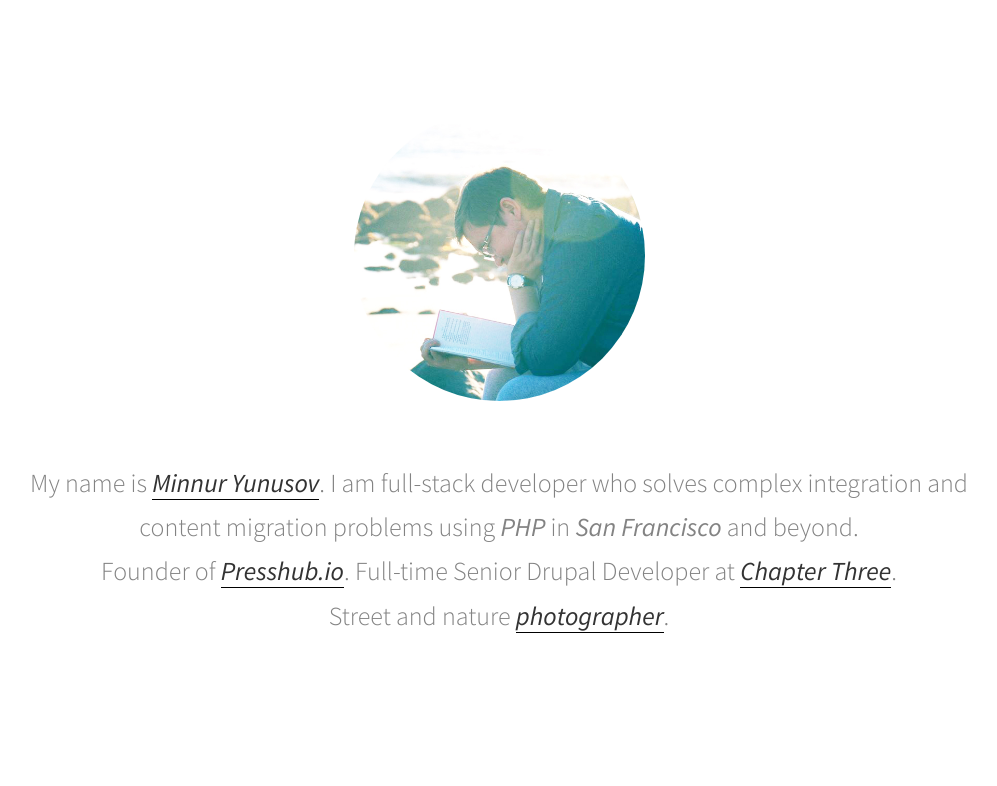
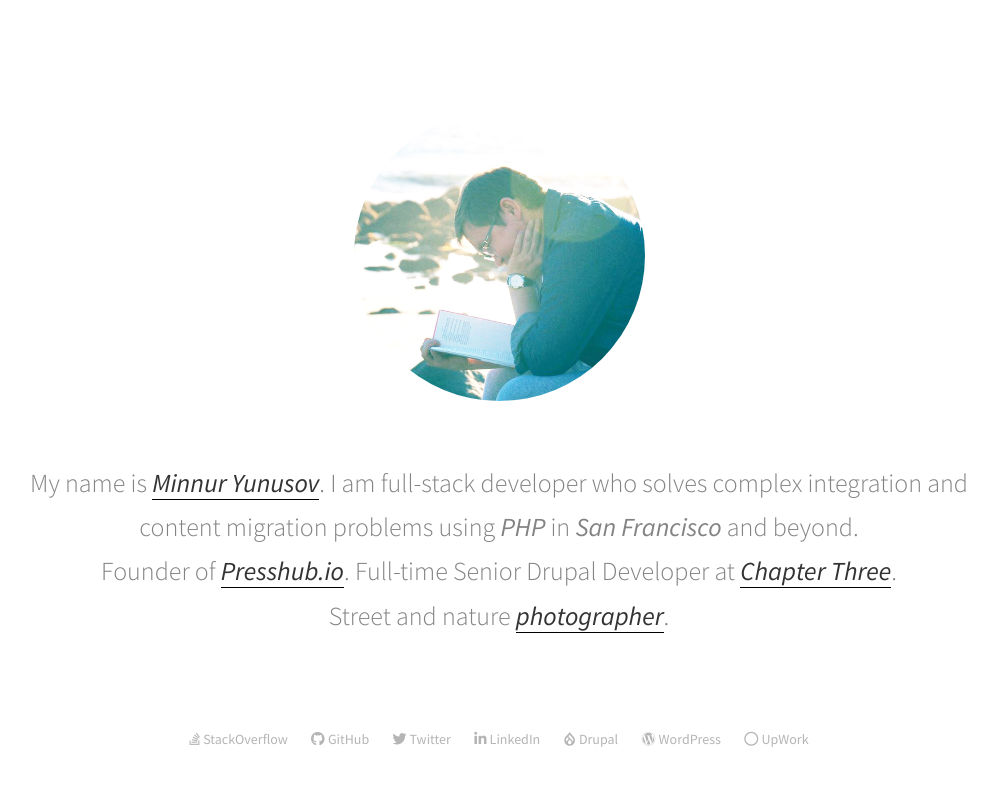
Before and after one commit to minnur/minnur.github.io, a plain HTML site: page index.html in a window 1280 px wide. Shown: the whole page, without its empty margins (141-1138 px from the left). Drawn offline with nearby package versions, Linux system fonts and the light colour scheme.

Commit message:
Add social links.

```diff
--- a/css/styles.css
+++ b/css/styles.css
@@ -70,6 +70,28 @@
   border-top-right-radius: 50% 50%;
   border-bottom-right-radius: 50% 50%;
   border-bottom-left-radius: 50% 50%;
+}
+
+section.social-wrapper .section-inner {
+  padding: 40px 0 0px;
+}
+
+section.social-wrapper .link {
+  display: inline-block;
+  margin: 5px;
+}
+
+section.social-wrapper .link a,
+section.social-wrapper .link .fa {
+  color: #b5b5b5;
+  font-size: 12px;
+  text-decoration: none;
+  border-bottom: none;
+}
+
+section.social-wrapper .link a:hover,
+section.social-wrapper .link .fa:hover {
+  color: #565656;
 }
 
 /* This is the default Tooltipster theme (feel free to modify or duplicate and create multiple themes!): */
@@ -329,7 +351,6 @@
   opacity: 0;
 }
 
-
 /* CSS transition for when contenting is changing in a tooltip that is still open. The only properties that will NOT transition are: width, height, top, and left */
 .tooltipster-content-changing {
   opacity: 0.5;
@@ -346,6 +367,7 @@
   background: #2a2a2a;
   color: #fff;
 }
+
 .tooltipster-minnur .tooltipster-content {
   font-family: 'Courier', monospace;
   font-size: 14px;
@@ -366,6 +388,15 @@
   section.picture-wrapper .section-inner {
     padding: 10px 0 10px;
   }
+
+  section.social-wrapper .section-inner {
+    padding: 0px 0 0px;
+  }
+
+  section.social-wrapper .link {
+    display: block;
+    margin: 5px;
+  }
 }
 
 @media only screen and (min-width: 570px) and (max-width: 768px) {
@@ -385,6 +416,10 @@
     font-size: 18px;
     width: 75%; }
 
+  section.social-wrapper .section-inner {
+    padding: 20px 0 0px;
+  }
+
   section.picture-wrapper .picture {
     width: 20%;
   }
@@ -399,4 +434,13 @@
   section.picture-wrapper .picture {
     width: 30%;
   }
+
+  section.social-wrapper .link {
+    margin: 10px;
+  }
+
+  section.social-wrapper .link a,
+  section.social-wrapper .link .fa {
+    font-size: 14px;
+  }
 }
--- a/index.html
+++ b/index.html
@@ -17,7 +17,8 @@
   <meta property="og:image" content="https://www.minnur.com/images/minnur.jpg" />
   <meta name="google-site-verification" content="mYhac5p88nxcnxi3qbmPmx-frBlNthZpVOI6rfMDgfQ" />
   <link href="/images/favicon.ico" rel="shortcut icon" type="image/vnd.microsoft.icon" />
-  <link href="https://fonts.googleapis.com/css?family=Source+Sans+Pro:200,300,400,400i,600,600i,700,700i,900,900i" rel="stylesheet">
+  <link href="https://fonts.googleapis.com/css?family=Source+Sans+Pro:200,300,400,400i,600,600i,700,700i,900,900i" rel="stylesheet" />
+  <link rel="stylesheet" href="https://use.fontawesome.com/06707b1b68.css" />
   <link href="/css/styles.css" rel="stylesheet" />
   <script type="application/ld+json">
   {
@@ -71,19 +72,19 @@
 
 <section class="social-wrapper">
   <div class="section-inner">
-    <div class="link"><a class="twitter" href="" target="_blank"></a></div>
-    <div class="link"><a class="linkedin" href="" target="_blank"></a></div>
-    <div class="link"><a class="stackoverflow" href="" target="_blank"></a></div>
-    <div class="link"><a class="github" href="" target="_blank"></a></div>
-    <div class="link"><a class="drupal" href="" target="_blank"></a></div>
-    <div class="link"><a class="wordpress" href="" target="_blank"></a></div>
-    <div class="link"><a class="instagram" href="" target="_blank"></a></div>
+    <div class="link"><i class="fa fa-stack-overflow" aria-hidden="true"></i> <a href="http://stackoverflow.com/users/258899/minnur" target="_blank">StackOverflow</a></div>
+    <div class="link"><i class="fa fa-github" aria-hidden="true"></i> <a href="https://github.com/minnur" target="_blank">GitHub</a></div>
+    <div class="link"><i class="fa fa-twitter" aria-hidden="true"></i> <a href="https://twitter.com/minnur" target="_blank">Twitter</a></div>
+    <div class="link"><i class="fa fa-linkedin" aria-hidden="true"></i> <a href="https://www.linkedin.com/in/minnur/" target="_blank">LinkedIn</a></div>
+    <div class="link"><i class="fa fa-drupal" aria-hidden="true"></i> <a href="https://www.drupal.org/u/minnur" target="_blank">Drupal</a></div>
+    <div class="link"><i class="fa fa-wordpress" aria-hidden="true"></i> <a href="https://profiles.wordpress.org/minnur" target="_blank">WordPress</a></div>
+    <div class="link"><i class="fa fa-circle-o" aria-hidden="true"></i> <a href="https://www.upwork.com/o/profiles/users/_~010561f2971dcf1761/" class="tooltip" title="See if I am available for freelance work" target="_blank">UpWork</a></div>
   </div>
 </section>
 
 <script src="https://code.jquery.com/jquery-2.2.3.min.js" integrity="sha256-a23g1Nt4dtEYOj7bR+vTu7+T8VP13humZFBJNIYoEJo=" crossorigin="anonymous"></script>
-<script src="js/tooltipster/js/jquery.tooltipster.min.js"></script>
-<script src="js/scripts.js"></script>
+<script src="/js/tooltipster/js/jquery.tooltipster.min.js"></script>
+<script src="/js/scripts.js"></script>
 
 </body>
 </html>
```
